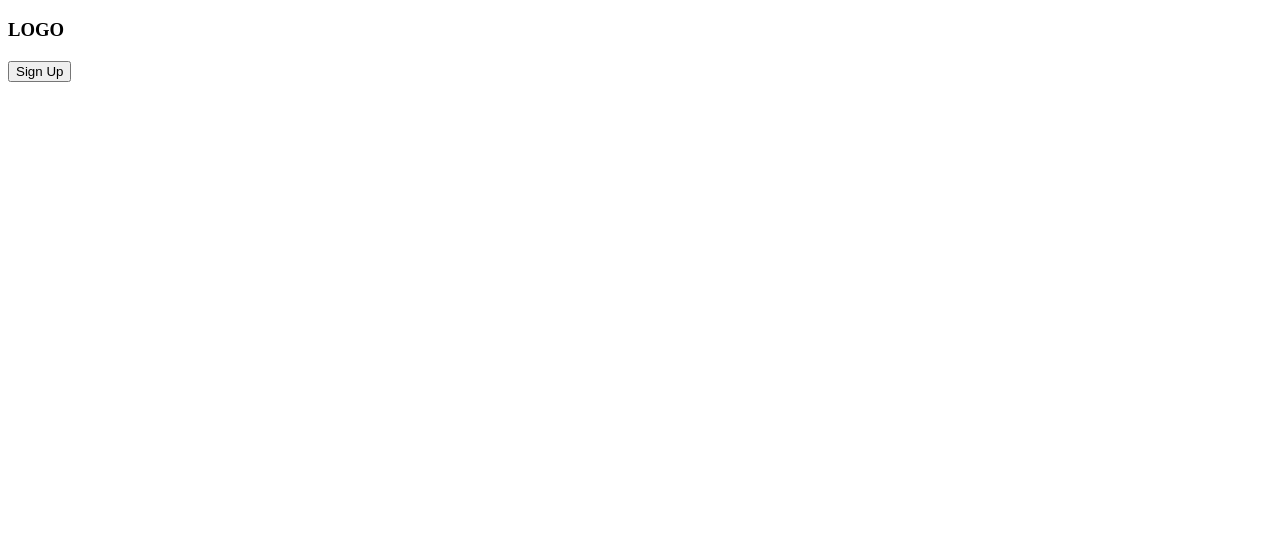
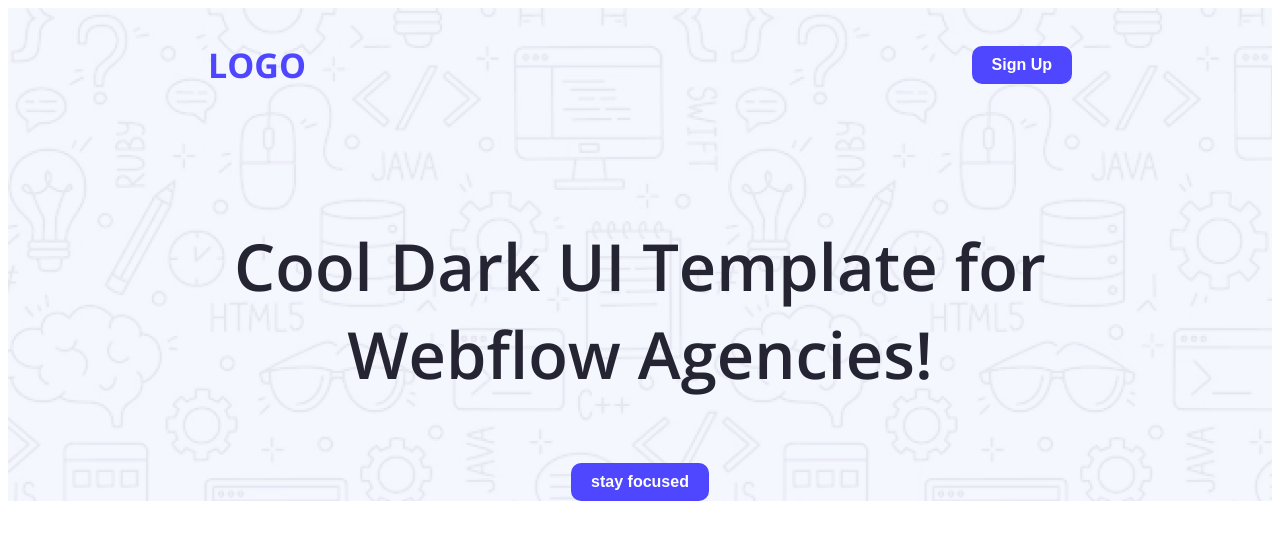
Before and after one commit to HasiburRahmanDev/B12A, a plain HTML site: page index.html in a window 1280 px wide. Drawn offline with nearby package versions, Linux system fonts and the light colour scheme.

Commit message:
header completed

```diff
--- a/index.html
+++ b/index.html
@@ -4,13 +4,22 @@
     <meta charset="UTF-8">
     <meta name="viewport" content="width=device-width, initial-scale=1.0">
     <title>B12A</title>
+    <link rel="preconnect" href="https://fonts.googleapis.com">
+<link rel="preconnect" href="https://fonts.gstatic.com" crossorigin>
+<link href="https://fonts.googleapis.com/css2?family=Inter:ital,opsz,wght@0,14..32,100..900;1,14..32,100..900&family=Open+Sans:ital,wght@0,300..800;1,300..800&display=swap" rel="stylesheet">
+<link rel="preconnect" href="https://fonts.googleapis.com">
+    <link rel="stylesheet" href="styles/assignment.css">
 </head>
-<body>
-    <header>
+<body class="open-sans-normal">
+    <header class="header">
         <nav>
             <h3 class="logo">LOGO</h3>
-            <h3 class="signup"><button>Sign Up</button></h3>
+            <h3><a href=""><button class="button-style">Sign Up</button></a></h3>
         </nav>
+        <div class="banner">
+            <p class="title-intro">Cool Dark UI Template for<span><br></span> Webflow Agencies!</p>
+            <a href=""><button class="button-style">stay focused</button></a>
+        </div>
     </header>
     <main>
 
--- a/styles/assignment.css
+++ b/styles/assignment.css
@@ -1,3 +1,44 @@
+
+.open-sans-normal {
+  font-family: "Open Sans", sans-serif;
+  font-optical-sizing: auto;
+  font-style: normal;
+  font-variation-settings:
+    "wdth" 100;
+}
+
+
 nav{
     display: flex;
+    align-items: center;
+    justify-content: space-between;
+    margin: 0 200px;
 }
+.logo {
+    font-size: 34px;
+    color: #4E47FF;
+}
+.button-style{
+    background-color: #4E47FF;
+    color: white;
+    border: none;
+    padding: 10px 20px;
+    border-radius: 10px;
+    cursor: pointer;
+    font-weight: bold;
+    font-size: 16px;
+}
+.banner {
+    text-align: center;
+    margin-top: 100px;
+}
+.title-intro {
+    font-size: 65px;
+    font-weight: 600;
+    color: #252432;
+}
+.header {
+    background-image: url(../Assets/Hero-bg.png);
+    background-repeat: no-repeat;
+
+}
```
